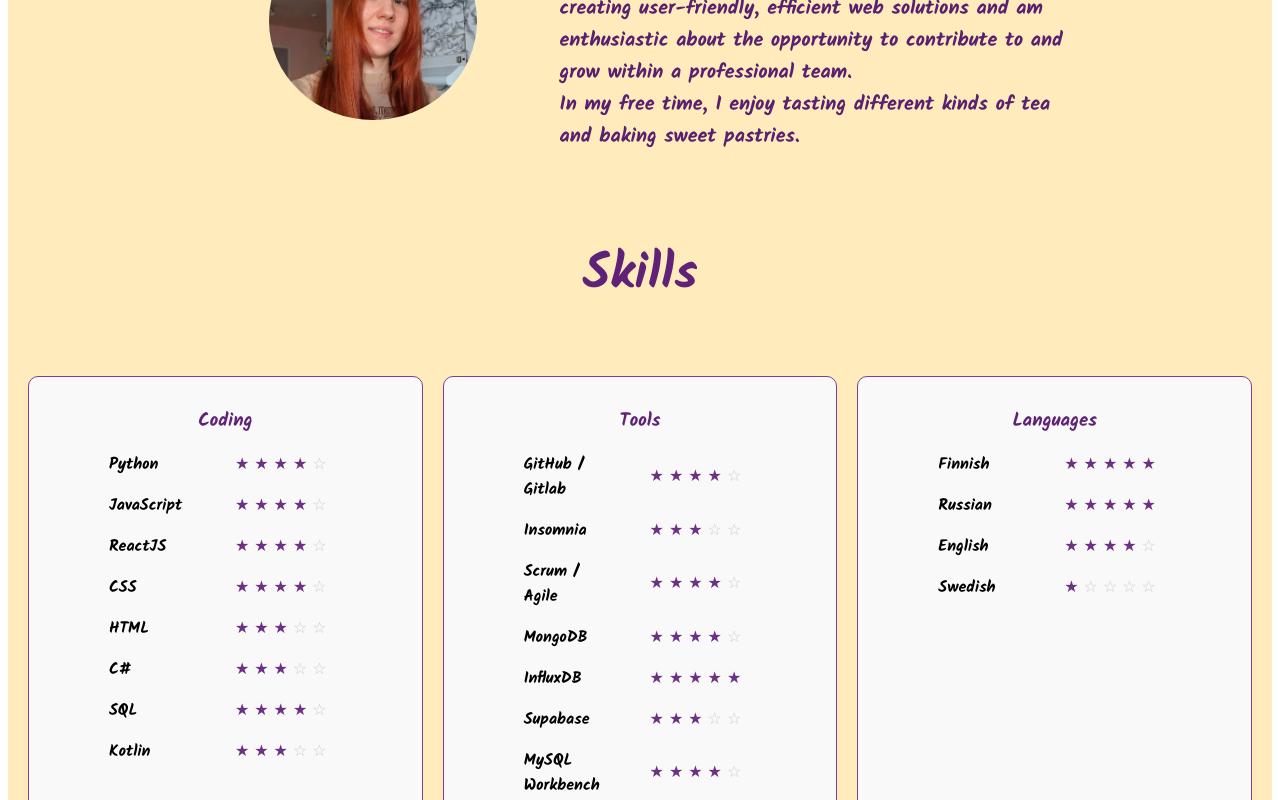
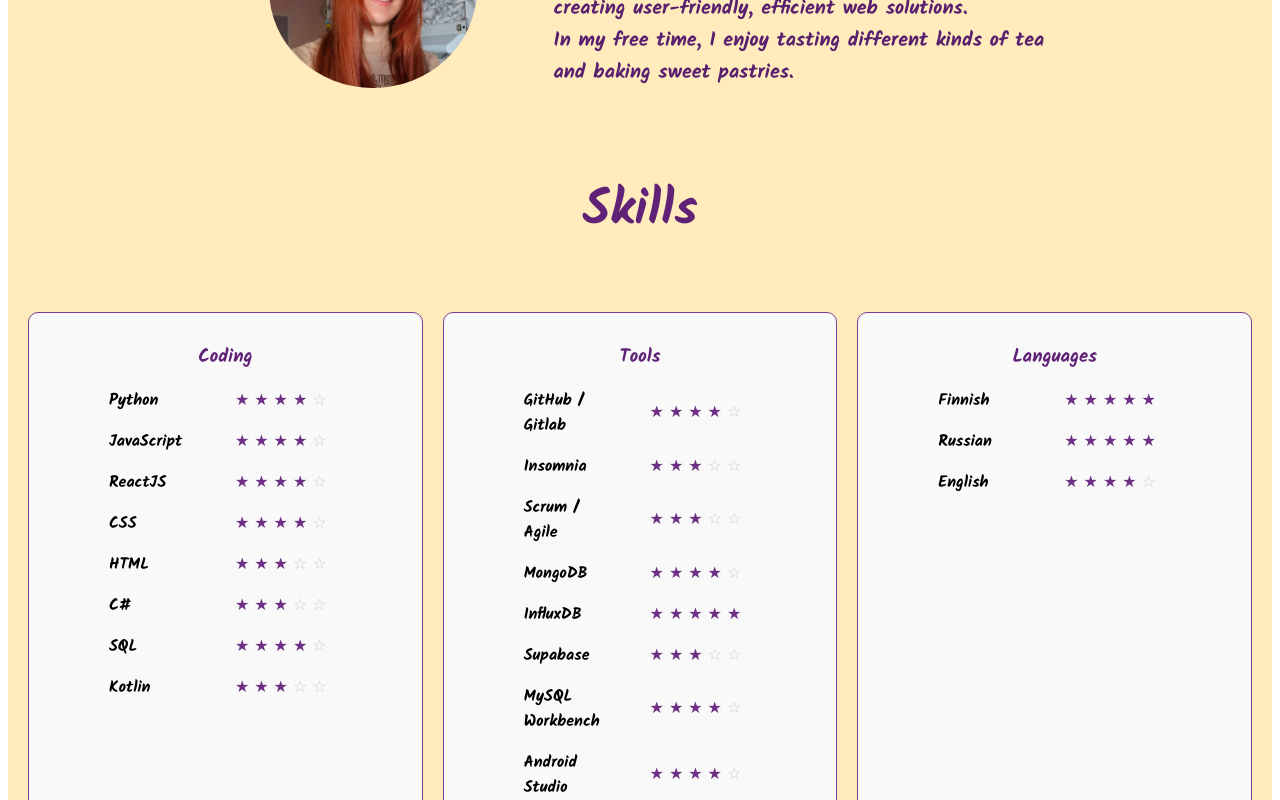
Before and after one commit to DarjaDav0/CV-site-DD, a React (Vite) app: page / in a window 1280 px wide. Shown: the part 1099-1899 px from the top of the page. Built offline with nearby package versions, Linux system fonts and the light colour scheme.

Commit message:
Update
Updated study year and skills levels

```diff
--- a/src/Aboutsection.jsx
+++ b/src/Aboutsection.jsx
@@ -16,12 +16,10 @@ function Aboutsection() {
                 </div>
                 <div className="Aboutsection-text">
                     <p>
-                        Hi! I am Darja Davydova, Third-year Information Technology <br/>
+                        Hi! I am Darja Davydova, Fourth-year Information Technology <br/>
                         student at Lapland UAS. I'm passionate about web <br/>
                         development and learning new things. I’m focused on <br/>
-                        creating user-friendly, efficient web solutions and am <br/>
-                        enthusiastic about the opportunity to contribute to and  <br/>
-                        grow within a professional team. <br/>
+                        creating user-friendly, efficient web solutions. <br/>
                         In my free time, I enjoy tasting different kinds of tea <br/>
                         and baking sweet pastries.
                     </p>
--- a/src/skills.jsx
+++ b/src/skills.jsx
@@ -40,7 +40,7 @@ const Skills = () => {
         Tools: [
             { name: 'GitHub / Gitlab', rating: 4 },
             { name: 'Insomnia', rating: 3 },
-            { name: 'Scrum / Agile', rating: 4 },
+            { name: 'Scrum / Agile', rating: 3 },
             { name: 'MongoDB', rating: 4 },
             { name: 'InfluxDB', rating: 5 },
             { name: 'Supabase', rating: 3 },
@@ -53,7 +53,6 @@ const Skills = () => {
             { name: 'Finnish', rating: 5 },
             { name: 'Russian', rating: 5 },
             { name: 'English', rating: 4 },
-            { name: 'Swedish', rating: 1 },
         ],
     };
 
```
